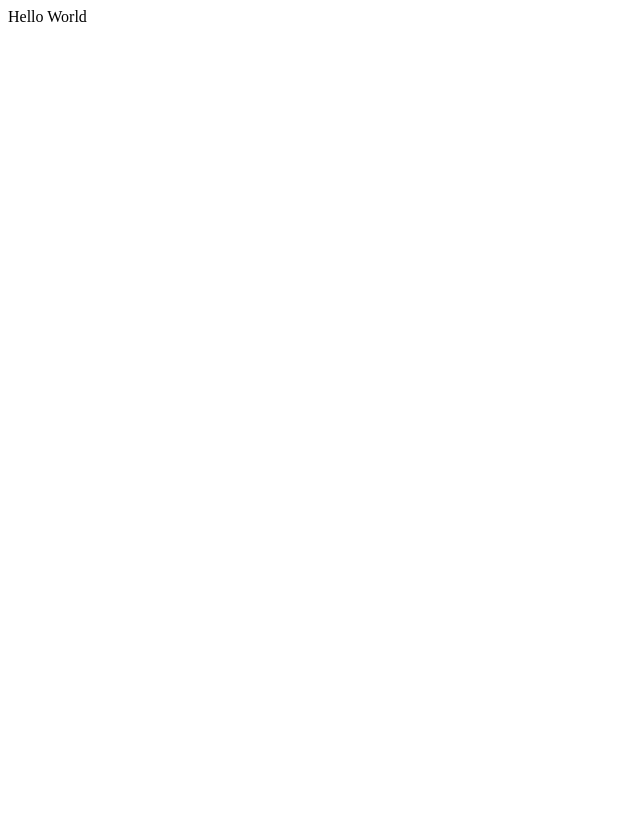
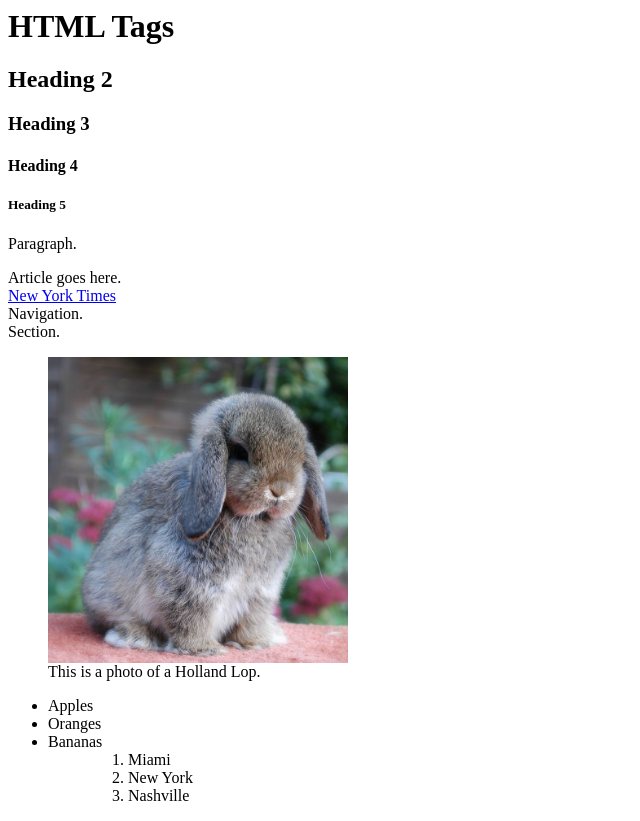
Before and after one commit to ankyriakidis/weblab2018, a plain HTML site: page Homework/Class-Demo/Index.html in a window 1280 px wide. Shown: the whole page, without its empty margins (0-640 px from the left). Before the commit the page ends 800 px from the top, so only its background shows below. Drawn offline with Linux system fonts and the light colour scheme.

Commit message:
Started going through HTML tags.

```diff
--- a/Homework/Class-Demo/Index.html
+++ b/Homework/Class-Demo/Index.html
@@ -1,8 +1,40 @@
 <html>
   <head>
-    <title>My First Page</title>
+    <title>HTML Demo</title>
   </head>
   <body>
-    Hello World
+    <h1>HTML Tags</h1>
+    <h2>Heading 2</h2>
+    <h3>Heading 3</h3>
+    <h4>Heading 4</h4>
+    <h5>Heading 5</h5>
+    <p>
+      Paragraph.
+    </p>
+    <article>
+      Article goes here.
+    </article>
+    <a href="http://nyt.com" target="_blank">New York Times</a>
+    <nav>
+      Navigation.
+    </nav>
+    <section>
+      Section.
+    </section>
+    <figure>
+    <img src="images/Bunny.jpg" alt="Bunny" width="300">
+    <figcaption>This is a photo of a Holland Lop.<figcaption>
+    </figure>
+    <ul>
+      <li>Apples</li>
+      <li>Oranges</li>
+      <li>Bananas</li>
+    <ul>
+    <ol>
+      <li>Miami</li>
+      <li>New York</li>
+      <li>Nashville</li>
+    </ol>
+
   </body>
   <html>
```
Also changed, not shown: Homework/Class-Demo/Images/Bunny.jpg (added), 3 other files.
